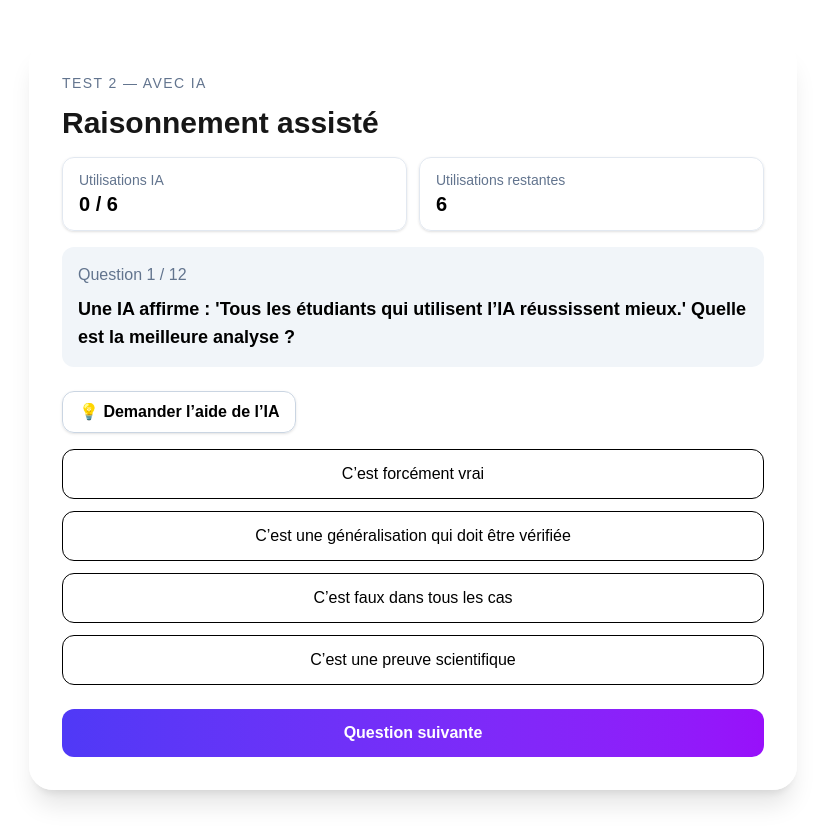
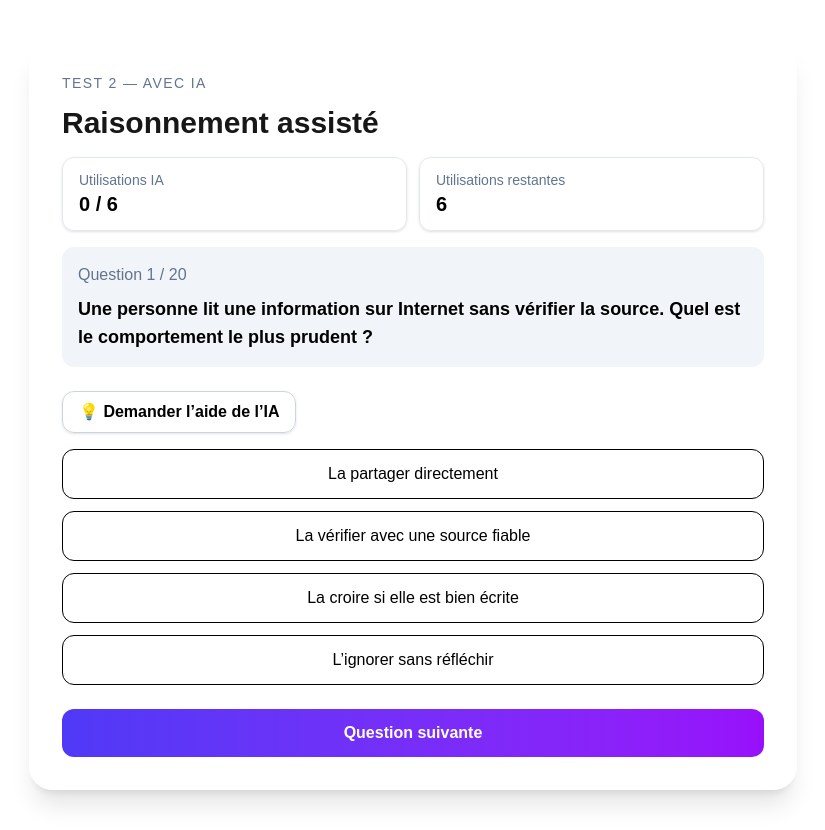
Before and after one commit to Asubia/memoire-ia-cognition, a Next.js app: page /test-2 in a window 1280 px wide. Shown: the whole page, without its empty margins (227-1052 px from the left). Built offline with nearby package versions, Linux system fonts and the light colour scheme.

Commit message:
Ajout question & modification page connexion

```diff
--- a/app/test-2/page.tsx
+++ b/app/test-2/page.tsx
@@ -8,142 +8,263 @@ const MAX_AI_USAGE = 6;
 const questions = [
   {
     question:
-      "Une IA affirme : 'Tous les étudiants qui utilisent l’IA réussissent mieux.' Quelle est la meilleure analyse ?",
+      "Une personne lit une information sur Internet sans vérifier la source. Quel est le comportement le plus prudent ?",
     aiHelp:
-      "Cette affirmation semble générale. Il faudrait vérifier les données et les conditions avant de conclure.",
+      "Il faut distinguer une affirmation d’une preuve. Une information fiable doit pouvoir être vérifiée.",
     options: [
-      "C’est forcément vrai",
-      "C’est une généralisation qui doit être vérifiée",
-      "C’est faux dans tous les cas",
-      "C’est une preuve scientifique",
+      "La partager directement",
+      "La vérifier avec une source fiable",
+      "La croire si elle est bien écrite",
+      "L’ignorer sans réfléchir",
     ],
-    answer: "C’est une généralisation qui doit être vérifiée",
-  },
-  {
-    question: "Une réponse IA est bien écrite mais ne cite aucune source. Que faire ?",
-    aiHelp:
-      "Même si une réponse est claire, elle doit être vérifiée avec des sources fiables.",
-    options: [
-      "La croire directement",
-      "La vérifier avec d’autres sources",
-      "La copier",
-      "L’ignorer totalement",
-    ],
-    answer: "La vérifier avec d’autres sources",
-  },
-  {
-    question: "Une IA donne une réponse très rapide. Cela signifie :",
-    aiHelp:
-      "La rapidité ne garantit pas la fiabilité ou la qualité du raisonnement.",
-    options: [
-      "Qu’elle est forcément correcte",
-      "Qu’elle est fiable",
-      "Que la vitesse ne garantit pas la qualité",
-      "Qu’elle remplace l’analyse humaine",
-    ],
-    answer: "Que la vitesse ne garantit pas la qualité",
-  },
-  {
-    question: "Pourquoi faut-il garder un esprit critique face à l’IA ?",
-    aiHelp:
-      "Les IA peuvent produire des erreurs ou des biais, même si elles semblent convaincantes.",
-    options: [
-      "Parce qu’elle est lente",
-      "Parce qu’elle peut se tromper",
-      "Parce qu’elle est inutile",
-      "Parce qu’elle est difficile à utiliser",
-    ],
-    answer: "Parce qu’elle peut se tromper",
-  },
-  {
-    question: "Si tous les A sont B et que certains B sont C, alors :",
-    aiHelp:
-      "Il faut faire attention aux relations logiques : 'certains' ne signifie pas 'tous'.",
-    options: [
-      "Tous les A sont C",
-      "Certains A peuvent être C",
-      "Aucun A n’est C",
-      "On ne peut pas conclure",
-    ],
-    answer: "Certains A peuvent être C",
+    answer: "La vérifier avec une source fiable",
   },
   {
     question:
-      "Un étudiant obtient une bonne réponse grâce à l’IA sans comprendre. Quel est le risque principal ?",
+      "Si une solution semble rapide et facile, cela signifie-t-il forcément qu’elle est correcte ?",
     aiHelp:
-      "Comprendre le raisonnement est essentiel pour développer ses compétences.",
+      "La rapidité d’une solution ne garantit pas sa validité. Il faut vérifier le raisonnement.",
     options: [
-      "Il devient expert",
-      "Il ne développe pas ses compétences",
-      "Il gagne en autonomie",
-      "Il apprend plus vite",
+      "Oui, toujours",
+      "Non, il faut vérifier",
+      "Oui, si elle est courte",
+      "Non, une solution rapide est toujours fausse",
     ],
-    answer: "Il ne développe pas ses compétences",
+    answer: "Non, il faut vérifier",
   },
   {
     question:
-      "Une IA propose deux solutions différentes au même problème. Que faire ?",
+      "Une IA donne une réponse très convaincante, mais sans justification. Quelle attitude adopter ?",
     aiHelp:
-      "Comparer les solutions et analyser leur cohérence est essentiel.",
+      "Une réponse convaincante peut être fausse. Il faut chercher les raisons qui la soutiennent.",
     options: [
-      "Choisir au hasard",
-      "Analyser les deux réponses",
-      "Prendre la première",
-      "Ignorer les deux",
+      "L’accepter directement",
+      "Demander ou chercher une justification",
+      "La copier telle quelle",
+      "La considérer comme une preuve",
     ],
-    answer: "Analyser les deux réponses",
+    answer: "Demander ou chercher une justification",
   },
   {
     question:
-      "Une IA affirme : '2 + 2 = 5 car dans certains systèmes alternatifs c’est possible.' Que faire ?",
+      "Dans une décision importante, quel est le rôle idéal d’un outil numérique ?",
     aiHelp:
-      "Même si une explication semble complexe, il faut vérifier les bases logiques.",
-    options: ["Accepter", "Vérifier les bases mathématiques", "Copier", "Ignorer"],
-    answer: "Vérifier les bases mathématiques",
-  },
-  {
-    question: "Une IA invente une source crédible mais fausse. Cela s’appelle :",
-    aiHelp:
-      "Les IA peuvent générer des informations plausibles mais incorrectes.",
-    options: ["Une erreur logique", "Une hallucination", "Une preuve", "Une source fiable"],
-    answer: "Une hallucination",
-  },
-  {
-    question: "Pourquoi une IA peut-elle donner une mauvaise réponse ?",
-    aiHelp:
-      "Les IA apprennent à partir de données qui peuvent contenir des erreurs ou des biais.",
+      "Un outil peut aider à organiser les informations, mais la décision doit rester réfléchie.",
     options: [
-      "Parce qu’elle est lente",
-      "Parce qu’elle ne réfléchit pas comme un humain",
-      "Parce qu’elle est parfaite",
-      "Parce qu’elle est humaine",
+      "Décider à la place de l’utilisateur",
+      "Aider à comparer les options",
+      "Remplacer totalement la réflexion",
+      "Donner toujours la bonne réponse",
     ],
-    answer: "Parce qu’elle ne réfléchit pas comme un humain",
+    answer: "Aider à comparer les options",
   },
   {
     question:
-      "Un utilisateur suit toujours les réponses de l’IA sans réfléchir. Cela montre :",
+      "Si deux personnes ont des avis opposés sur un sujet, que faut-il faire pour mieux comprendre ?",
     aiHelp:
-      "L’absence d’analyse critique peut entraîner une dépendance cognitive.",
+      "Comparer les arguments permet souvent de mieux évaluer une situation.",
     options: [
-      "Une autonomie forte",
-      "Une dépendance cognitive",
-      "Une intelligence élevée",
-      "Une capacité critique élevée",
+      "Choisir l’avis le plus populaire",
+      "Comparer les arguments et les preuves",
+      "Ignorer les deux avis",
+      "Croire la personne la plus sûre d’elle",
     ],
-    answer: "Une dépendance cognitive",
+    answer: "Comparer les arguments et les preuves",
   },
   {
-    question: "Quel est le rôle idéal de l’IA dans un processus de réflexion ?",
+    question:
+      "Une personne réussit un exercice grâce à une aide, mais ne sait pas l’expliquer. Quel est le principal problème ?",
     aiHelp:
-      "L’IA doit être un outil d’aide, pas un remplacement du raisonnement.",
+      "Réussir une tâche ne signifie pas toujours comprendre le raisonnement.",
     options: [
-      "Remplacer l’utilisateur",
-      "Aider à réfléchir",
-      "Donner uniquement des réponses",
-      "Décider à la place de l’utilisateur",
+      "Elle a forcément compris",
+      "Elle risque de ne pas savoir refaire seule",
+      "Elle devient plus autonome",
+      "Elle n’a plus besoin d’apprendre",
     ],
-    answer: "Aider à réfléchir",
+    answer: "Elle risque de ne pas savoir refaire seule",
+  },
+  {
+    question:
+      "Pourquoi est-il important de reformuler une réponse avec ses propres mots ?",
+    aiHelp:
+      "Reformuler permet de vérifier si l’on a réellement compris.",
+    options: [
+      "Pour écrire plus vite",
+      "Pour vérifier sa compréhension",
+      "Pour éviter de réfléchir",
+      "Pour rendre la réponse plus longue",
+    ],
+    answer: "Pour vérifier sa compréhension",
+  },
+  {
+    question:
+      "Si une information est répétée plusieurs fois sur différents sites, cela signifie-t-il forcément qu’elle est vraie ?",
+    aiHelp:
+      "La répétition d’une information ne suffit pas. Il faut vérifier l’origine et la fiabilité.",
+    options: [
+      "Oui, forcément",
+      "Non, elle doit être vérifiée",
+      "Oui, si elle apparaît souvent",
+      "Non, une information répétée est toujours fausse",
+    ],
+    answer: "Non, elle doit être vérifiée",
+  },
+  {
+    question:
+      "Une IA propose une réponse qui semble correcte, mais vous avez un doute. Que faire ?",
+    aiHelp:
+      "Le doute peut être utile. Il pousse à vérifier et à analyser.",
+    options: [
+      "Ignorer le doute",
+      "Vérifier la réponse",
+      "Prendre la réponse directement",
+      "Changer de sujet",
+    ],
+    answer: "Vérifier la réponse",
+  },
+  {
+    question:
+      "Quel comportement montre le plus d’autonomie cognitive ?",
+    aiHelp:
+      "L’autonomie consiste à utiliser une aide sans abandonner son propre jugement.",
+    options: [
+      "Suivre l’IA sans réfléchir",
+      "Comparer l’aide avec son propre raisonnement",
+      "Demander toutes les réponses à l’IA",
+      "Ne jamais vérifier",
+    ],
+    answer: "Comparer l’aide avec son propre raisonnement",
+  },
+  {
+    question:
+      "Une personne utilise l’IA pour comprendre une notion difficile. Quelle est la meilleure utilisation ?",
+    aiHelp:
+      "L’IA peut être utile si elle sert à apprendre et non seulement à obtenir une réponse.",
+    options: [
+      "Copier la réponse",
+      "Demander une explication et essayer de comprendre",
+      "Éviter de lire la réponse",
+      "Utiliser l’IA pour tout faire",
+    ],
+    answer: "Demander une explication et essayer de comprendre",
+  },
+  {
+    question:
+      "Si une conclusion est basée sur un seul exemple, quel est le risque ?",
+    aiHelp:
+      "Un seul exemple ne suffit généralement pas à établir une conclusion générale.",
+    options: [
+      "La conclusion est forcément vraie",
+      "La conclusion peut être trop générale",
+      "La conclusion est une preuve scientifique",
+      "L’exemple suffit toujours",
+    ],
+    answer: "La conclusion peut être trop générale",
+  },
+  {
+    question:
+      "Pourquoi faut-il parfois prendre du temps avant de répondre ?",
+    aiHelp:
+      "Prendre du temps permet d’éviter les réponses automatiques ou impulsives.",
+    options: [
+      "Pour compliquer la réponse",
+      "Pour réfléchir et éviter les erreurs",
+      "Pour répondre plus lentement sans raison",
+      "Pour éviter de comprendre",
+    ],
+    answer: "Pour réfléchir et éviter les erreurs",
+  },
+  {
+    question:
+      "Une IA donne une explication longue. Cela signifie-t-il qu’elle est forcément meilleure ?",
+    aiHelp:
+      "La longueur d’une explication ne garantit pas sa qualité.",
+    options: [
+      "Oui, plus c’est long, plus c’est vrai",
+      "Non, il faut juger la qualité du raisonnement",
+      "Oui, si le vocabulaire est compliqué",
+      "Non, une explication longue est toujours fausse",
+    ],
+    answer: "Non, il faut juger la qualité du raisonnement",
+  },
+  {
+    question:
+      "Quel est le risque principal d’utiliser une IA pour répondre à toutes les questions sans effort personnel ?",
+    aiHelp:
+      "Une utilisation excessive peut réduire l’effort de raisonnement personnel.",
+    options: [
+      "Développer automatiquement son esprit critique",
+      "Devenir dépendant de l’aide extérieure",
+      "Mieux mémoriser sans travailler",
+      "Ne jamais faire d’erreur",
+    ],
+    answer: "Devenir dépendant de l’aide extérieure",
+  },
+  {
+    question:
+      "Face à une réponse IA, quelle question faut-il se poser en priorité ?",
+    aiHelp:
+      "Il est utile de questionner la fiabilité et la logique de la réponse.",
+    options: [
+      "Est-ce que la réponse est jolie ?",
+      "Est-ce que la réponse est logique et vérifiable ?",
+      "Est-ce que la réponse est longue ?",
+      "Est-ce que je peux la copier vite ?",
+    ],
+    answer: "Est-ce que la réponse est logique et vérifiable ?",
+  },
+  {
+    question:
+      "Si une personne comprend mieux après avoir comparé sa réponse avec celle de l’IA, que montre cela ?",
+    aiHelp:
+      "L’IA peut servir de support d’apprentissage si elle est utilisée activement.",
+    options: [
+      "L’IA a remplacé sa réflexion",
+      "L’IA a servi d’aide à la réflexion",
+      "La personne n’a rien appris",
+      "La personne doit toujours suivre l’IA",
+    ],
+    answer: "L’IA a servi d’aide à la réflexion",
+  },
+  {
+    question:
+      "Pourquoi est-il utile de vérifier plusieurs sources avant de conclure ?",
+    aiHelp:
+      "Comparer plusieurs sources réduit le risque de se baser sur une information fausse ou isolée.",
+    options: [
+      "Pour perdre du temps",
+      "Pour renforcer la fiabilité de l’information",
+      "Pour éviter de réfléchir",
+      "Pour choisir la source la plus courte",
+    ],
+    answer: "Pour renforcer la fiabilité de l’information",
+  },
+  {
+    question:
+      "Une personne accepte une réponse uniquement parce qu’elle vient d’une IA. Quel biais cela peut-il montrer ?",
+    aiHelp:
+      "Il peut y avoir une confiance excessive envers l’autorité perçue de l’outil.",
+    options: [
+      "Un esprit critique élevé",
+      "Une confiance excessive dans l’outil",
+      "Une autonomie totale",
+      "Une absence d’influence",
+    ],
+    answer: "Une confiance excessive dans l’outil",
+  },
+  {
+    question:
+      "Quelle phrase décrit le mieux une bonne utilisation de l’IA dans un apprentissage ?",
+    aiHelp:
+      "Une bonne utilisation garde l’humain actif dans le raisonnement.",
+    options: [
+      "L’IA fait tout à ma place",
+      "L’IA m’aide, mais je garde mon jugement",
+      "Je copie sans vérifier",
+      "Je ne réfléchis plus",
+    ],
+    answer: "L’IA m’aide, mais je garde mon jugement",
   },
 ];
 
```
Also changed, not shown: app/connexion/page.tsx (+12 -1 lines).
